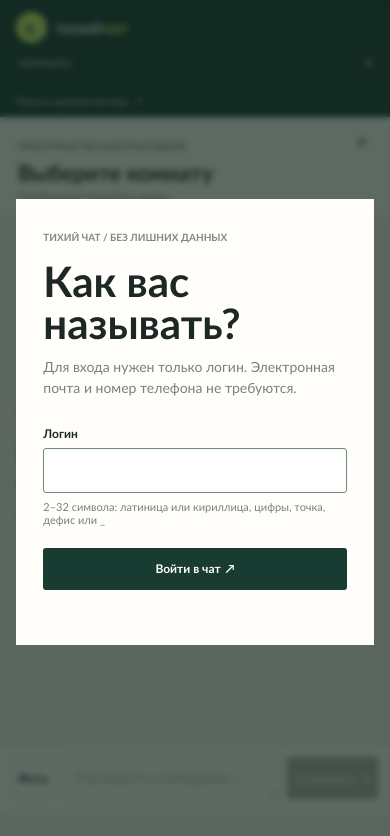
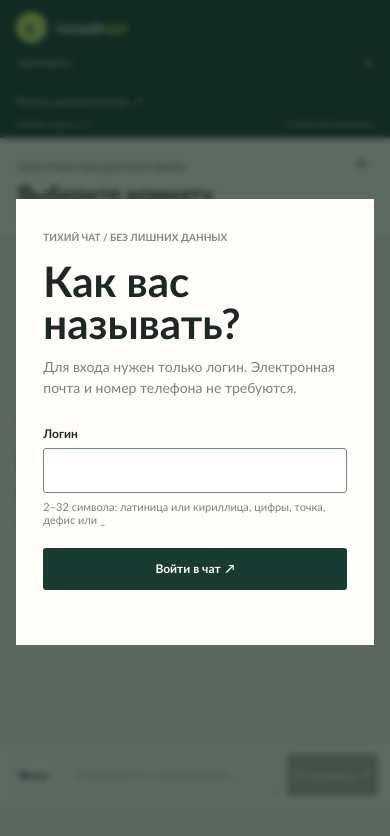
Before and after one commit to vkorotenko/simplechat, a plain HTML site: page index.html in a window 390 px wide. Drawn offline with Linux system fonts and the light colour scheme; no server answers.

Commit message:
Add project copyright and GitHub links

```diff
--- a/css/admin.css
+++ b/css/admin.css
@@ -35,4 +35,5 @@
   .admin-intro p { margin: 0; }
   .admin-form-wrap { padding: 22px 18px; }
   .created-room { grid-column: 1; }
+  .site-footer { width: min(540px, calc(100% - 32px)); }
 }
--- a/css/style.css
+++ b/css/style.css
@@ -43,6 +43,12 @@ button { color: inherit; }
 .quiet-button:hover { color: white; }
 .admin-link { display: flex; justify-content: space-between; padding: 14px 0 2px; border-top: 1px solid #426256; color: #dbe5dc; font-size: 12px; text-decoration: none; }
 .admin-link:hover { color: var(--lime); }
+.site-credit { display: flex; justify-content: space-between; align-items: center; gap: 8px; padding-top: 12px; border-top: 1px solid #426256; color: #b7c8be; font-size: 10px; }
+.site-credit a { color: inherit; text-decoration: none; }
+.site-credit a:hover { color: var(--lime); }
+.site-footer { display: flex; justify-content: space-between; align-items: center; gap: 12px; width: min(1050px, calc(100% - 48px)); margin: 0 auto; padding: 0 0 28px; color: var(--muted); font-size: 12px; }
+.site-footer a { color: var(--green); text-decoration: none; }
+.site-footer a:hover { text-decoration: underline; }
 
 .chat-panel { display: grid; grid-template-rows: auto minmax(0, 1fr) auto; min-width: 0; min-height: 100dvh; }
 .chat-header { display: flex; justify-content: space-between; align-items: flex-start; gap: 24px; min-height: 133px; padding: 30px clamp(22px, 5vw, 72px) 24px; border-bottom: 1px solid var(--line); background: var(--white); }
@@ -100,11 +106,12 @@ button { color: inherit; }
   .room-list { display: flex; overflow-x: auto; gap: 7px; padding: 0 0 5px; scrollbar-width: thin; }
   .room-item { flex: 0 0 155px; min-height: 52px; padding: 8px; background: rgb(255 255 255 / 5%); }
   .room-item-description { font-size: 11px; }
-  .sidebar-footer { display: flex; align-items: center; justify-content: space-between; gap: 12px; padding-top: 6px; }
+  .sidebar-footer { display: flex; flex-wrap: wrap; align-items: center; justify-content: space-between; gap: 6px 12px; padding-top: 6px; }
   .profile { flex: 1; min-width: 0; grid-template-columns: 28px minmax(0, 1fr) auto; gap: 7px; padding: 6px 0 0; border-top: 0; }
   .avatar { width: 27px; height: 27px; font-size: 12px; }
   .admin-link { flex: 0 0 auto; gap: 6px; padding: 9px 0 2px; border-top: 0; font-size: 11px; }
-  .chat-panel { min-height: 0; height: calc(100dvh - 154px); }
+  .site-credit { flex: 0 0 100%; padding-top: 4px; border-top: 0; font-size: 9px; }
+  .chat-panel { min-height: 0; height: calc(100dvh - 174px); }
   .chat-header { min-height: 98px; padding: 18px 18px 14px; }
   .room-heading h1 { font-size: 22px; }
   .room-heading p { max-width: 58vw; overflow: hidden; font-size: 12px; text-overflow: ellipsis; white-space: nowrap; }
@@ -116,7 +123,7 @@ button { color: inherit; }
   .composer textarea { min-height: 42px; }
 }
 @media (max-width: 390px) {
-  .chat-panel { height: calc(100dvh - 150px); }
+  .chat-panel { height: calc(100dvh - 174px); }
   .connection-status { font-size: 0; }
   .connection-status .status-dot { width: 9px; height: 9px; }
   .send-button { gap: 5px; padding: 0 8px; }
--- a/index.html
+++ b/index.html
@@ -29,6 +29,10 @@
           <button class="quiet-button" id="logout-button" type="button">Выйти</button>
         </div>
         <a class="admin-link" href="/admin">Панель администратора <span aria-hidden="true">↗</span></a>
+        <div class="site-credit">
+          <a href="https://github.com/vkorotenko/simplechat" target="_blank" rel="noopener noreferrer">GitHub проекта <span aria-hidden="true">↗</span></a>
+          <span>© 2026 ISV Korotenko</span>
+        </div>
       </div>
     </aside>
 
```
Also changed, not shown: admin.html (+4 -0 lines).
